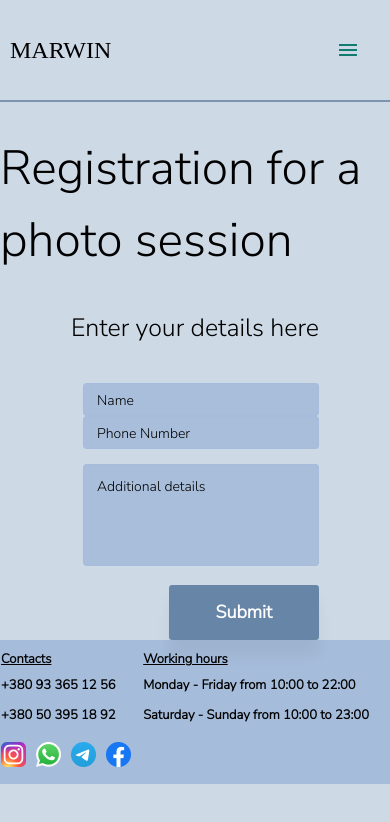
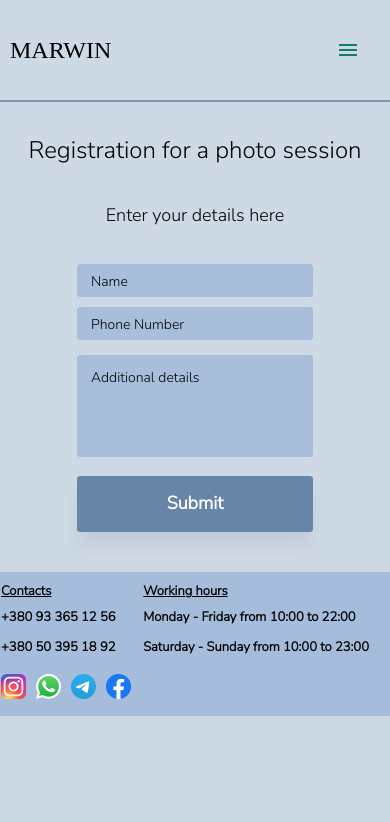
Before and after one commit to progDevtoritollo/photo-studio-marwin-landing, a Next.js app: page /order-photo in a window 390 px wide. Shown: the top 822 px of the page. Built offline with nearby package versions, Linux system fonts and the light colour scheme.

Commit message:
add adaptive to order page

```diff
--- a/src/components/form/form.tsx
+++ b/src/components/form/form.tsx
@@ -138,7 +138,8 @@ const Form: FC = () => {
 							sx={{
 								bgcolor: lite_blue,
 								borderRadius: 1,
-								mr: 3,
+								mr: { md: 3 },
+								mb: { xs: 1, md: 0 },
 								'& .MuiOutlinedInput-notchedOutline': {
 									borderColor: lite_blue,
 								},
@@ -212,7 +213,7 @@ const Form: FC = () => {
 						}}
 					/>
 					<Button type="submit" variant="contained" sx={{
-						bgcolor: dark_blue, borderRadius: 0.8, px: 4.7, py: 1.2, mt: 1.9, marginLeft: 'auto', '&:hover ': {
+						bgcolor: dark_blue, borderRadius: 0.8, px: 4.7, py: 1.2, mt: 1.9, marginLeft: { xs: "", md: 'auto' }, '&:hover ': {
 							bgcolor: lite_blue,
 						},
 					}}>
--- a/src/pages/order-photo.tsx
+++ b/src/pages/order-photo.tsx
@@ -59,12 +59,12 @@ const OrderPhoto: NextPageWithLayout = () => {
       </Head>
       <Box sx={{ minHeight: 'calc(100vh - 372px);' }}>
         <Divider sx={{ border: '1px solid #7D94AF' }} />
-        {isMobile ? null : (<Box sx={{ display: 'flex', alignItems: 'center', ml: 13, mt: 2 }}>
+        {isMobile ? null : (<Box sx={{ display: 'flex', alignItems: 'center', ml: { sm: 5, md: 13 }, mt: 2 }}>
           <Typography>main page</Typography>
           <Arrow />
           <Typography >Registration for a photo session</Typography>
         </Box>)}
-        <Typography variant='Heading2' sx={{ display: 'flex', justifyContent: 'center', mt: 3 }}>
+        <Typography variant='Heading2' sx={{ display: 'flex', justifyContent: 'center', mt: 3, fontSize: { xs: 24, sm: 35, md: 40, lg: 45 } }}>
           Registration for a photo session</Typography>
         <Box sx={{
           display: 'flex', flexDirection: 'row',
@@ -76,7 +76,7 @@ const OrderPhoto: NextPageWithLayout = () => {
               <Box sx={{ display: 'flex', flexDirection: 'column' }}>
                 <Typography variant='Heading4' sx={{ display: 'flex', justifyContent: 'center', mb: 3.5 }}>Our contacts</Typography>
                 <Box sx={{ display: 'flex', flexDirection: 'row' }}>
-                  <Box sx={{ display: 'flex', flexDirection: 'column', mr: 13, justifyContent: 'center' }}>
+                  <Box sx={{ display: 'flex', flexDirection: 'column', mr: { sm: 2, md: 7, lg: 11, xl: 13 }, justifyContent: 'center' }}>
                     <Typography variant='Heading5'>651 Ramiro Track Apt. 085</Typography>
                     <Typography variant='Heading5'>+380 93 365 12 56</Typography>
                     <Typography variant='Heading5'>+380 50 395 18 92 </Typography>
@@ -92,7 +92,7 @@ const OrderPhoto: NextPageWithLayout = () => {
             </Box>)}
 
           <Box>
-            <Typography sx={{ display: 'flex', justifyContent: 'center', mb: 3.5, minWidth: 50, }} variant='Heading4'>Enter your details here</Typography>
+            <Typography sx={{ display: 'flex', justifyContent: 'center', mb: 3.5, minWidth: 50, fontSize: { xs: 18, sm: 25 } }} variant='Heading4'>Enter your details here</Typography>
             <Box><Form /></Box>
           </Box>
         </Box>
```
Also changed, not shown: 1 other file (tests, documents, lock files or other folders).
